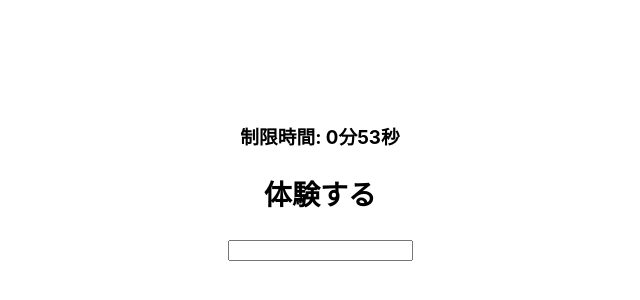
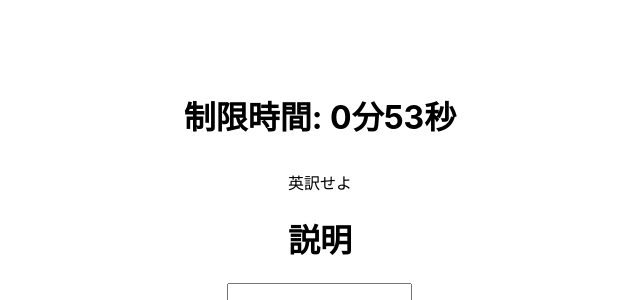
Before and after one commit to shupopo-999/web-app, a React (Create React App) app: page / in a window 1280 px wide. Shown: the part 218-518 px from the top of the page, without its empty margins (320-960 px from the left). Built offline with nearby package versions, Linux system fonts and the light colour scheme; the HTML template or start-up script is replaced by a standard one.

Commit message:
add: jsonの追加

```diff
--- a/src/App.tsx
+++ b/src/App.tsx
@@ -1,80 +1,13 @@
 import './App.css';
 import React, { useState } from 'react';
 import Countdown from './countdown';
+import Quiz from './quiz.json';
 
 function App() {
-    const quiz = [
-    {
-      id: 1,
-      question: "message",
-      ansewer: ["メッセージ", "めっせーじ","messe-ji","messe-zi","伝言","でんごん","denngonn","dengon"]
-    },
-    {
-      id: 2,
-      question: "apple",
-      ansewer: ["りんご", "リンゴ","rinngo","ringo"]
-    },
-    {
-      id: 3,
-      question: "consensus",
-      ansewer: ["コンセンサス", "こんせんさす", "konsensasu","konnsennsasu","一致","いっち","itti", "合意","ごうい","goui"]
-    },
-    {
-      id: 4,
-      question: "spark",
-      ansewer: ["火花","ひばな","hibana","きらめき","kiramenki"]
-    },
-    {
-      id: 5,
-      question: "speak",
-      ansewer: ["話す","はなす","hanasu","しゃべる","shaberu"]
-    },
-    {
-      id: 6,
-      question: "success",
-      ansewer: ["成功","せいこう","seikou"]
-    },
-    {
-      id: 7,
-      question: "decay",
-      ansewer: ["腐る","くさる","kusaru"]
-    },
-    {
-      id: 8,
-      question: "作る",
-      ansewer: ["make up","Make Up","make","Make"]
-    },
-    {
-      id: 9,
-      question: "破壊",
-      ansewer: ["break","Break","destruction","やぶる","yaburu"]
-    },
-    {
-      id: 10,
-      question: "虚数",
-      ansewer: ["imaginary part","Imaginary Part"]
-    },
-    {
-      id: 11,
-      question: "価格",
-      ansewer: ["Price","price","Prices","prices","Value","value"]
-    },
-    {
-      id: 12,
-      question: "体験する",
-      ansewer: ["Experience it","experience it"]
-    },
-    {
-      id: 13,
-      question: "説明",
-      ansewer: ["Description","explanation","Explanation"]
-    }
-  ];
-
   const [inputValue, setInputValue] = useState("");
-  const [quizIndex,setQuizIndex] = useState(Math.floor(Math.random() * quiz.length));
+  const [quizIndex,setQuizIndex] = useState(Math.floor(Math.random() * Quiz.quiz.length));
   const [result, setResult] = useState("");
-  const [timeInedx,setTime] = useState(60);
+  const [timeInedx] = useState(60);
 
 
 
@@ -87,12 +20,15 @@ function App() {
     setInputValue(e.target.value);
   }
 
+  const setExpl = () => {
+    return Quiz.quiz[quizIndex].explanation;
+  }
   const setQuiz = () => {
-    return quiz[quizIndex].question;
+    return Quiz.quiz[quizIndex].question;
   }
 
   const judgment = () =>{
-    if(quiz[quizIndex].ansewer.includes(inputValue)){
+    if(Quiz.quiz[quizIndex].ansewer.includes(inputValue)){
       setResult("正解");
       updateQuiz();
     }else{
@@ -104,7 +40,7 @@ function App() {
   const updateQuiz = () =>{
     let nextIndex;
     do{
-      nextIndex = Math.floor((Math.random() * quiz.length));
+      nextIndex = Math.floor((Math.random() * Quiz.quiz.length));
     }while(nextIndex === quizIndex);
     if(timeInedx !== 0){
       setQuizIndex(nextIndex);
@@ -113,19 +49,20 @@ function App() {
 
   return (
     <div className="App">
-      <h3>
-        <Countdown time={timeInedx}/>
-        <h2>{setQuiz()}</h2>
-        <ul>{result}</ul>
+      <p>
+        <h1><Countdown time={timeInedx}/></h1>
+        <p>{setExpl()}</p>
+        <h1>{setQuiz()}</h1>
         <form onSubmit={(e) => handlesubmit(e)} >
           <input
             type="text"
             value={inputValue}
             onChange={(e) => handlechenge(e)}
             className="inputText"
-          />
+            />
         </form>
-      </h3>
+      </p>
+      <h1>{result}</h1>
     </div>
   );
 }
--- a/src/quiz.json
+++ b/src/quiz.json
@@ -2,76 +2,91 @@
     "quiz":[
         {
             "id" : 1,
+            "explanation" : "和訳せよ",
             "question" : "message",
             "ansewer" : ["メッセージ", "めっせーじ","messe-ji","messe-zi","伝言","でんごん","denngonn","dengon"]
         },
         {
           "id": 2,
+          "explanation" : "和訳せよ",
           "question": "apple",
           "ansewer": ["りんご", "リンゴ","rinngo","ringo"]
         },
         {
           "id": 3,
+          "explanation" : "和訳せよ",
           "question": "consensus",
           "ansewer": ["コンセンサス", "こんせんさす", "konsensasu","konnsennsasu","一致","いっち","itti", "合意","ごうい","goui"]
         },
         {
           "id": 4,
+          "explanation" : "和訳せよ",
           "question": "spark",
           "ansewer": ["火花","ひばな","hibana","きらめき","kiramenki"]
         },
         {
           "id": 5,
+          "explanation" : "和訳せよ",
           "question": "speak",
           "ansewer": ["話す","はなす","hanasu","しゃべる","shaberu"]
         },
         {
           "id": 6,
+          "explanation" : "和訳せよ",
           "question": "success",
           "ansewer": ["成功","せいこう","seikou"]
         },
         {
           "id": 7,
+          "explanation" : "和訳せよ",
           "question": "decay",
           "ansewer": ["腐る","くさる","kusaru"]
         },
         {
           "id": 8,
+          "explanation" : "英訳せよ",
           "question": "作る",
           "ansewer": ["make up","Make Up","make","Make"]
         },
         {
           "id": 9,
+          "explanation" : "英訳せよ",
           "question": "破壊",
           "ansewer": ["break","Break","destruction","やぶる","yaburu"]
         },
         {
           "id": 10,
+          "explanation" : "英訳せよ",
           "question": "虚数",
           "ansewer": ["imaginary part","Imaginary Part"]
         },
         {
           "id": 11,
+          "explanation" : "英訳せよ",
           "question": "価格",
           "ansewer": ["Price","price","Prices","prices","Value","value"]
         },
         {
           "id": 12,
+          "explanation" : "英訳せよ",
           "question": "体験する",
           "ansewer": ["Experience it","experience it"]
         },
         {
           "id": 13,
+          "explanation" : "英訳せよ",
           "question": "説明",
           "ansewer": ["Description","explanation","Explanation"]
         },
         {
           "id": 14,
+          "explanation" : "英訳せよ",
           "question": "解説者",
           "ansewer": ["Commentator","commentator"]
         },
         {
             "id" : 15,
+            "explanation" : "和訳せよ",
             "question" : "area",
             "ansewer" : ["エリア","えりあ","eria"]
         }
```
